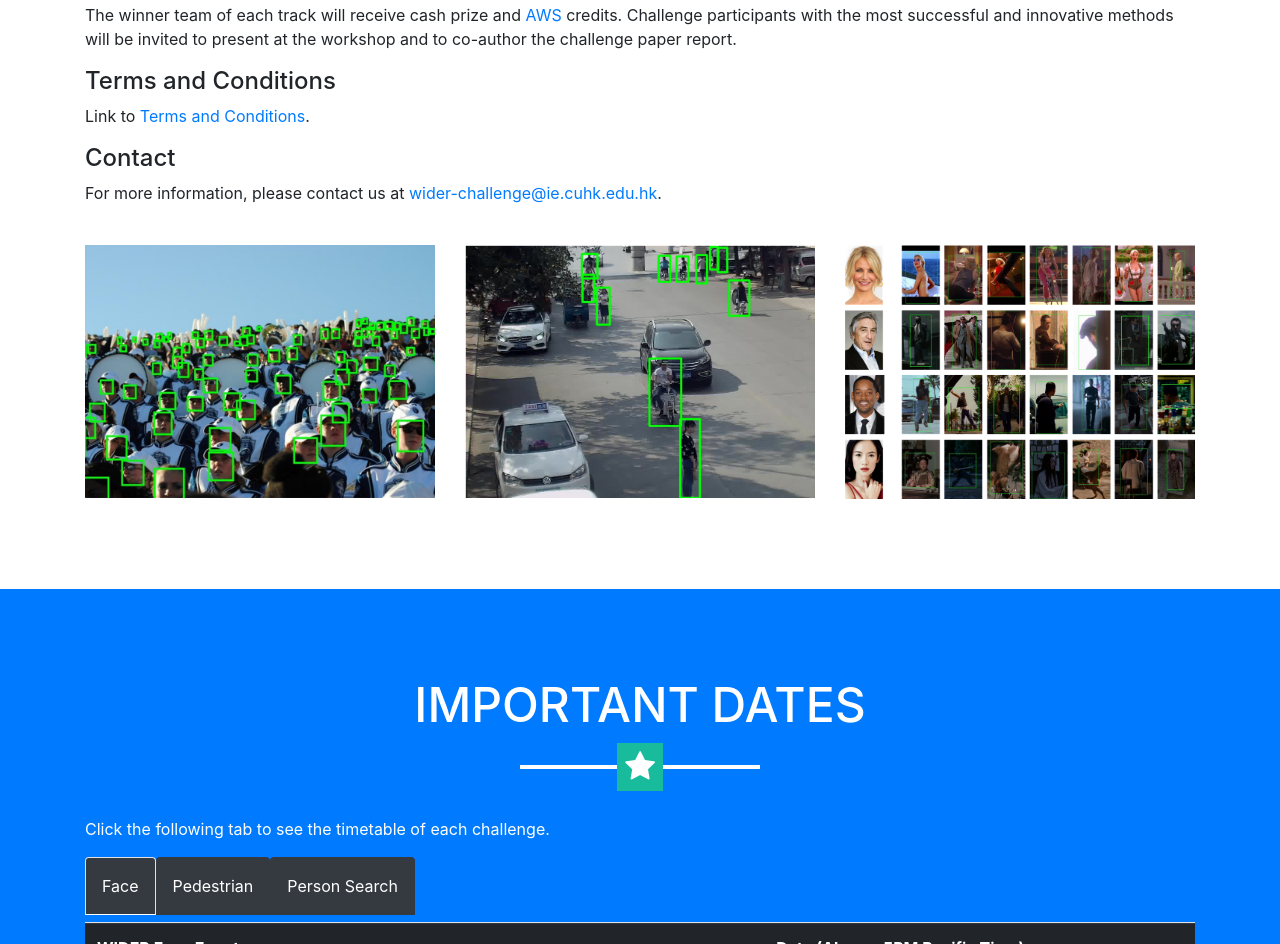
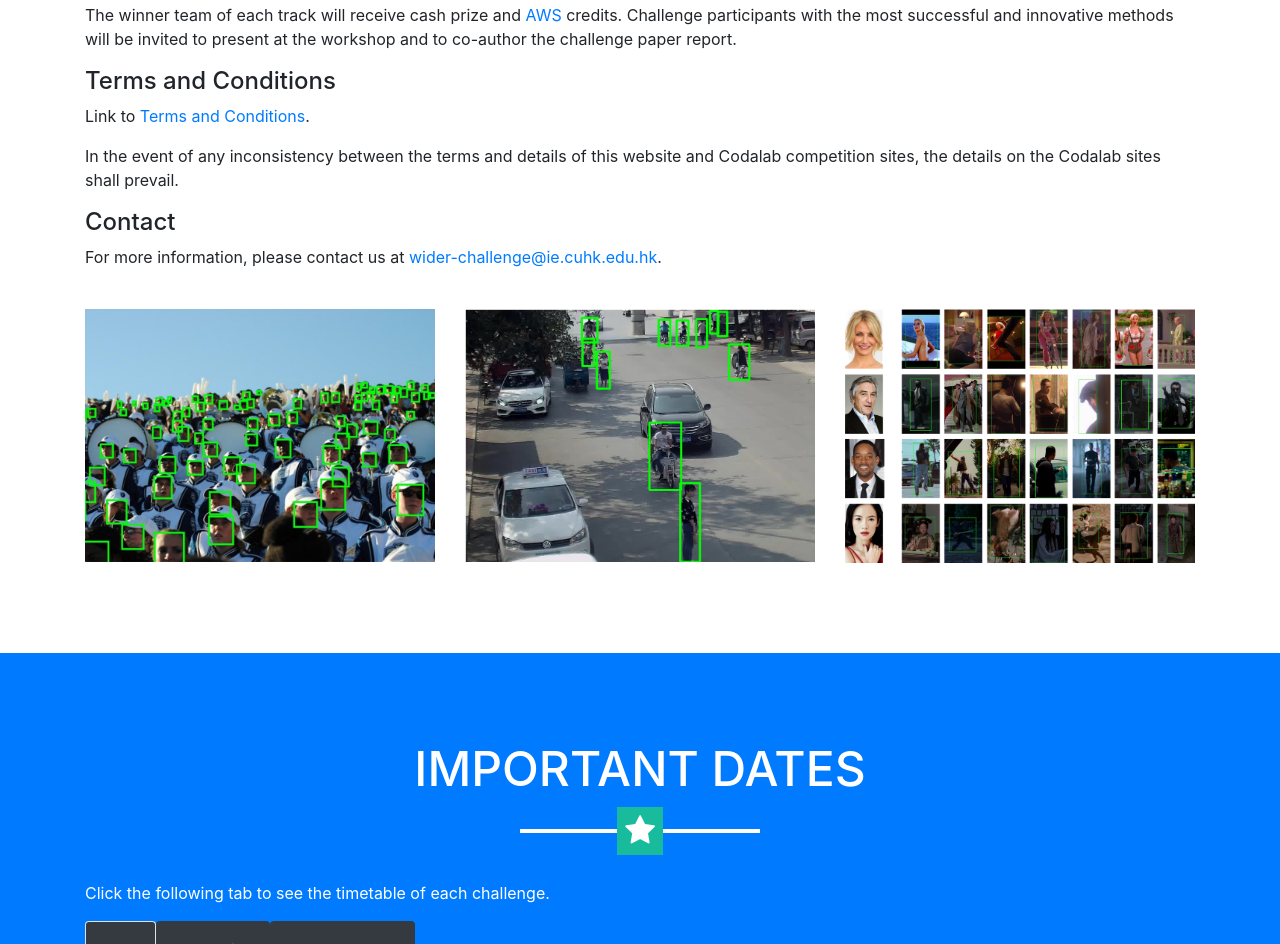
Before and after one commit to wider-challenge/wider-challenge.github.io, a website with bundled scripts: page index.html in a window 1280 px wide. Shown: the part 1621-2565 px from the top of the page. Built offline with nearby package versions, Linux system fonts and the light colour scheme.

Commit message:
update terms and conditions

```diff
--- a/index.html
+++ b/index.html
@@ -128,6 +128,9 @@
 
                         <h4>Terms and Conditions</h4>
                         <p>Link to <a href="terms_and_conditions.html">Terms and Conditions</a>.</p>
+                        <p>
+                            In the event of any inconsistency between the terms and details of this website and Codalab competition sites, the details on the Codalab sites shall prevail.
+                        </p>
 
                         <h4>Contact</h4>
                         <p>
```
